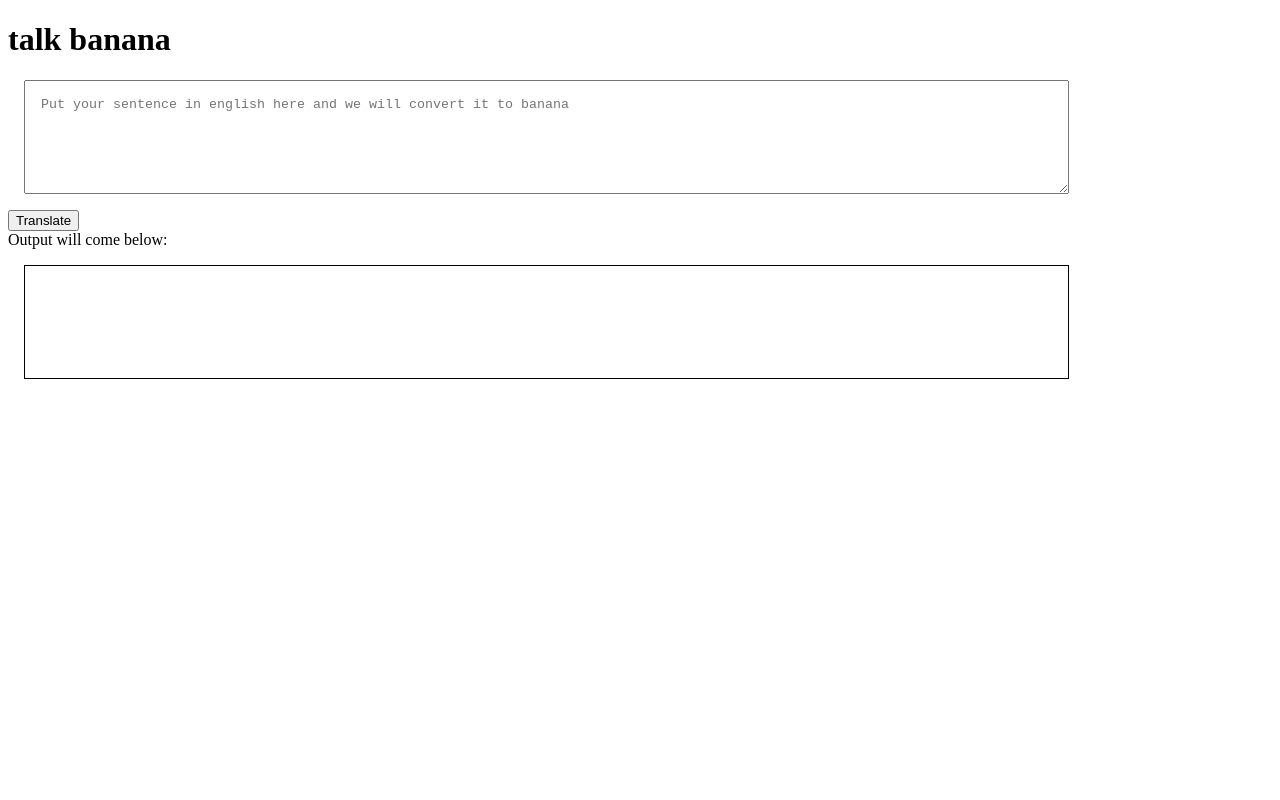
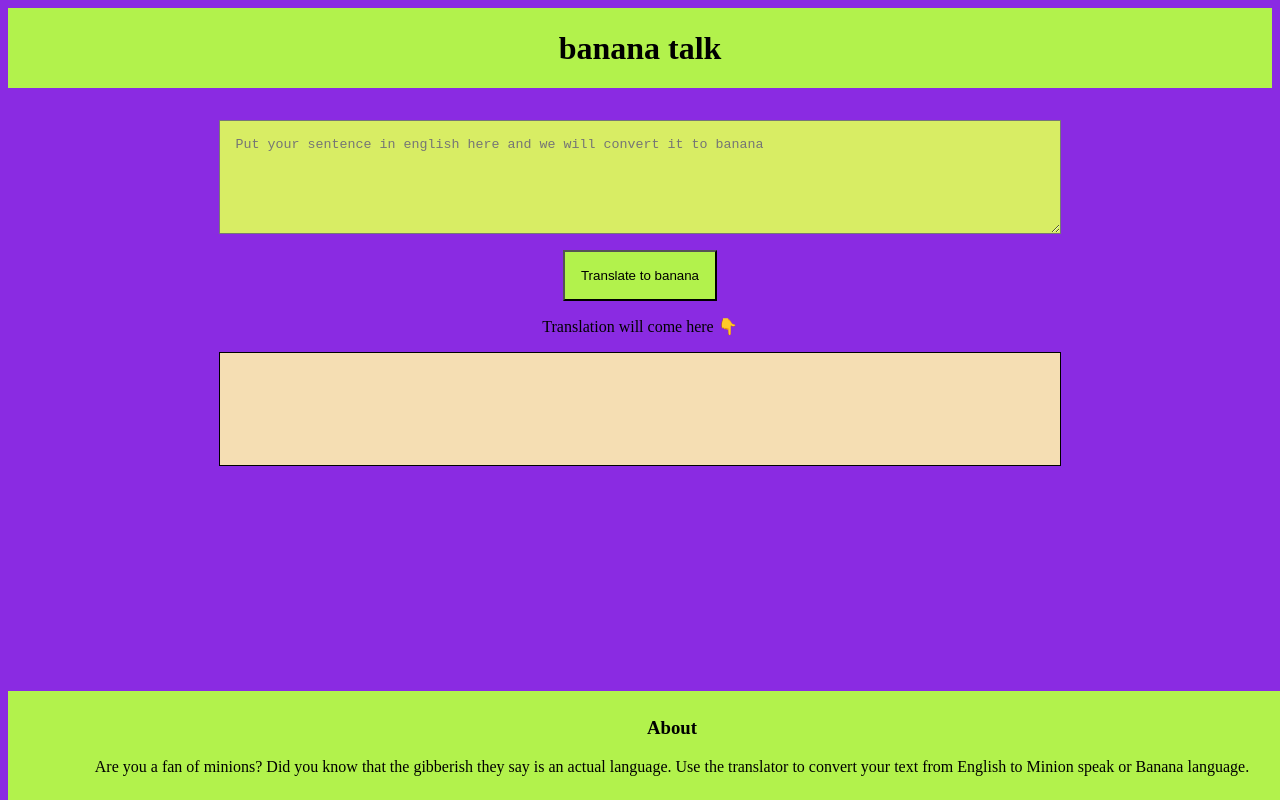
Before and after one commit to amjadali2705/banana-talk, a plain HTML site: page index.html in a window 1280 px wide. Drawn offline with Linux system fonts and the light colour scheme.

Commit message:
styles updated

```diff
--- a/app.js
+++ b/app.js
@@ -22,7 +22,7 @@ function clickHandler(){
         .then(response => response.json())
         .then(json => {
             var translatedText = json.contents.translated;
-            outputDiv.innerText = translatedText;//output
+            outputDiv.innerText = translatedText; //output
         })
         .catch(errorHandler)
 };
--- a/index.html
+++ b/index.html
@@ -5,32 +5,27 @@
     <meta http-equiv="X-UA-Compatible" content="IE=edge">
     <meta name="viewport" content="width=device-width, initial-scale=1.0">
     <title>banana talk</title>
-    <style>
-        textarea {
-            width: 80%;
-            height: 10vh;
-            display: block;
-            margin: 1rem;
-            padding: 1rem;
-        }
-
-        #output {
-            border: 1px solid black;
-            height: 10vh;
-            width: 80%;
-            margin: 1rem;
-            padding: 1rem;
-        }
-    </style>
+    <link href="styles.css" rel="stylesheet">
 
 </head>
 <body>
-    <h1>talk banana</h1>
-    <textarea id="txt-input" placeholder="Put your sentence in english here and we will convert it to banana"></textarea>
-    <button id="btn-translate">Translate</button>
+    <header>
+        <h1>banana talk</h1>
+    </header>
 
-    <div>Output will come below:</div>
-    <div id="output"></div>
+    <section class="container">
+        <textarea id="txt-input" placeholder="Put your sentence in english here and we will convert it to banana"></textarea>
+        <button id="btn-translate">Translate to banana</button>
+
+        <div class="text">Translation will come here 👇</div>
+        <div id="output"></div>
+    </section>
+
+    <footer>
+        <h3>About</h3>
+        <p>Are you a fan of minions? Did you know that the gibberish they say is an actual language. Use the translator
+            to convert your text from English to Minion speak or Banana language.</p>
+    </footer>
 
     <script src="app.js" type="text/javascript"></script>
 </body>
--- /dev/null
+++ b/styles.css
@@ -0,0 +1,65 @@
+textarea {
+    width: 80%;
+    height: 10vh;
+    display: block;
+    margin: 1rem;
+    padding: 1rem;
+}
+
+#output {
+    border: 1px solid black;
+    height: 10vh;
+    width: 80%;
+    margin: 1rem;
+    padding: 1rem;
+    background-color: wheat;
+    color: rgb(52, 25, 209);
+}
+
+:root {
+    --primary:  #b2f24c;
+}
+
+footer{
+    position: fixed;
+    bottom: 0;
+    width: 100%;
+    padding: 0.5rem 1.5rem;
+    background-color: var(--primary);
+    text-align: center;
+    max-height: 20vh;
+}
+
+header{
+    display: flex;
+    align-items: center;
+    justify-content: center;
+    background: var(--primary);
+    min-height: 10vh;
+}
+
+.container{
+    display: flex;
+    max-width: 80%;
+    align-items: center;
+    flex-direction: column;
+    margin: auto;
+    padding: 1rem;
+}
+
+body {
+    background-color: blueviolet;
+}
+
+#txt-input {
+    color: rgb(187, 11, 11);
+    background-color: rgb(216, 237, 100);
+}
+
+#btn-translate {
+    background-color: var(--primary);
+    padding: 1rem;
+}
+.text {
+    padding-top: 1rem;
+}
```
Also changed, not shown: 1 other file.
